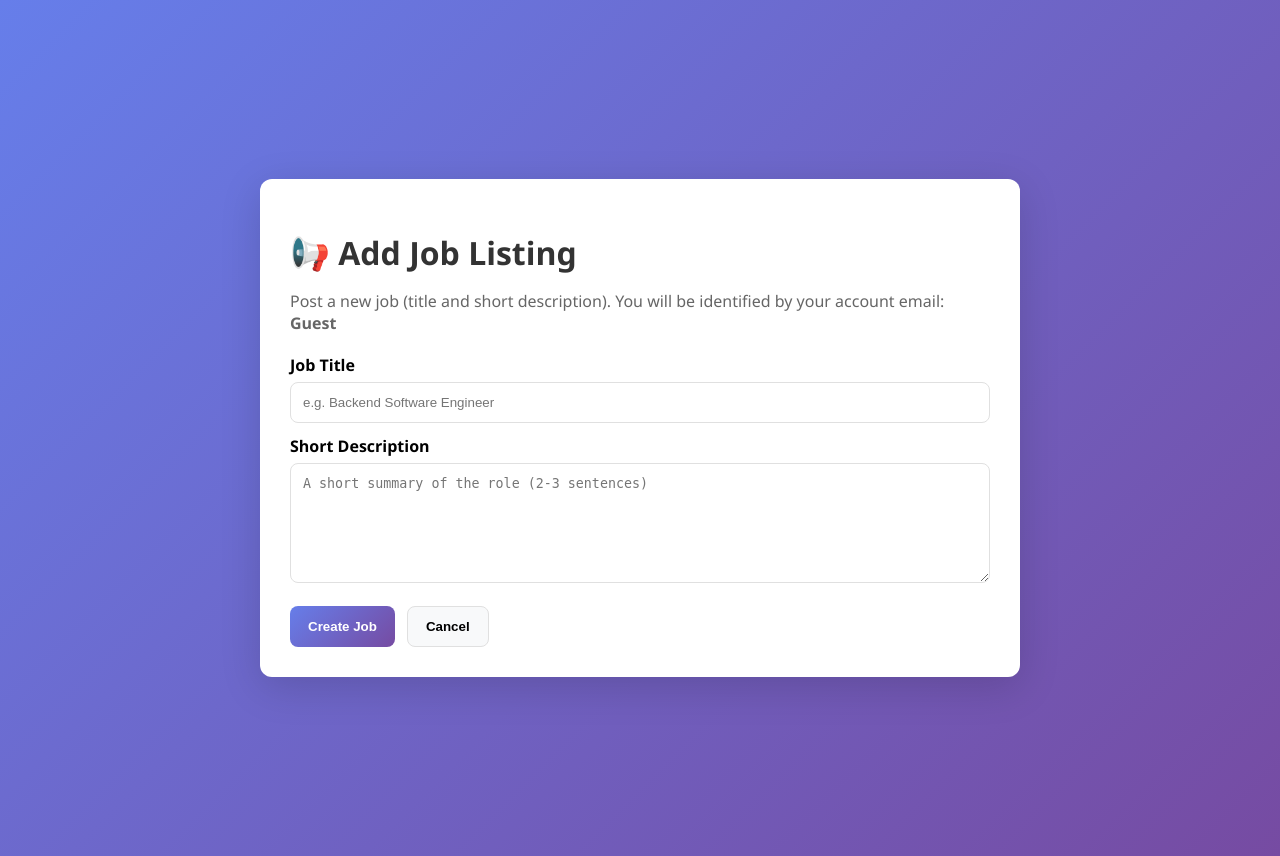
After one commit to internship-plz/NullPointerException, a Flask app: page /company/add_job in a window 1280 px wide. The commit adds this page. Run offline with Flask 3, Linux system fonts and the light colour scheme.

Commit message:
minor ui fixes

```diff
--- a/app.py
+++ b/app.py
@@ -2,6 +2,7 @@ from flask import Flask, render_template, request, jsonify, redirect, url_for
 import json
 import os
 from services.service import Service
+import uuid
 
 # --- Configuration ---
 app = Flask(__name__)
@@ -160,6 +161,94 @@ def home():
     user_role = request.args.get('user_role', 'Unknown')
     return render_template('home.html', user_email=user_email, user_role=user_role)
 
+
+@app.route('/company/add_job')
+def company_add_job():
+    """Render add-job form for companies. Expects `user_email` in query string."""
+    user_email = request.args.get('user_email', 'Guest')
+    return render_template('add_job.html', user_email=user_email)
+
+
+@app.route('/company/jobs')
+def company_jobs():
+    """Display all jobs posted by the logged-in employer."""
+    user_email = request.args.get('user_email', 'Guest')
+
+    users_file = 'data/users.json'
+    if not os.path.exists(users_file):
+        return render_template('company_jobs.html', user_email=user_email, jobs=[])
+
+    with open(users_file, 'r') as f:
+        try:
+            users = json.load(f)
+        except json.JSONDecodeError:
+            return render_template('company_jobs.html', user_email=user_email, jobs=[])
+
+    company_info = users.get(user_email, {})
+    jobs = company_info.get('jobs', [])
+
+    return render_template('company_jobs.html', user_email=user_email, jobs=jobs)
+
+
+@app.route('/company/create_job', methods=['POST'])
+def company_create_job():
+    """Create a simple job (title + description) and save directly to data/users.json.
+
+    This validates the company exists and has role 'employer' (or 'company'), then
+    appends the job to the jobs list.
+    """
+    company_id = request.form.get('email') or request.form.get('company_id')
+    title = (request.form.get('title') or '').strip()
+    description = (request.form.get('description') or '').strip()
+
+    if not company_id or not title:
+        return jsonify({'success': False, 'message': 'Company email and job title are required.'}), 400
+
+    # Load users JSON
+    users_file = 'data/users.json'
+    if not os.path.exists(users_file):
+        return jsonify({'success': False, 'message': 'User database not found.'}), 500
+
+    with open(users_file, 'r') as f:
+        try:
+            users = json.load(f)
+        except json.JSONDecodeError:
+            return jsonify({'success': False, 'message': 'User database is invalid JSON.'}), 500
+
+    company_info = users.get(company_id)
+    if not company_info:
+        return jsonify({'success': False, 'message': 'Company account not found.'}), 404
+
+    role = company_info.get('role', '').lower()
+    if role not in ('company', 'employer'):
+        return jsonify({'success': False, 'message': 'Account is not a company/employer.'}), 403
+
+    # Ensure jobs list exists
+    if 'jobs' not in company_info:
+        users[company_id]['jobs'] = []
+
+    # Create job with minimal defaults
+    job_id = str(uuid.uuid4())
+    job_data = {
+        'job_id': job_id,
+        'title': title,
+        'description': description,
+        'weights': {},
+        'match_threshold': 0.0,
+        'maximum_pay': 0.0,
+        'starting_pay': 0.0
+    }
+
+    users[company_id]['jobs'].append(job_data)
+
+    # Save to file
+    try:
+        with open(users_file, 'w') as f:
+            json.dump(users, f, indent=4)
+        return jsonify({'success': True, 'message': 'Job created successfully.', 'job_id': job_id})
+    except Exception as e:
+        return jsonify({'success': False, 'message': f'Error saving job: {str(e)}'}), 500
+
 @app.route('/job_search', methods=['POST'])
 def job_search():
     """Handles the job search request by calling the service's job_search method."""
--- a/data/users.json
+++ b/data/users.json
@@ -22,5 +22,43 @@
             "Python": 0,
             "C++": 100
         }
+    },
+    "test3@example.com": {
+        "password": "test2",
+        "role": "employer",
+        "name": "jesus",
+        "jobs": []
+    },
+    "test3": {
+        "password": "test3",
+        "role": "employer",
+        "name": "test3emp",
+        "jobs": [
+            {
+                "job_id": "3cae35f4-1733-427c-ad49-ba1504d16f9d",
+                "title": "New Job",
+                "description": "this is a test job",
+                "weights": {},
+                "match_threshold": 0.0,
+                "maximum_pay": 0.0,
+                "starting_pay": 0.0
+            }
+        ]
+    },
+    "test44": {
+        "password": "test",
+        "role": "employer",
+        "name": "test34",
+        "jobs": [
+            {
+                "job_id": "6308198c-ce0f-4e16-a5cc-9a4be262fa19",
+                "title": "This is a new job",
+                "description": "thisis another job",
+                "weights": {},
+                "match_threshold": 0.0,
+                "maximum_pay": 0.0,
+                "starting_pay": 0.0
+            }
+        ]
     }
 }
--- /dev/null
+++ b/templates/add_job.html
@@ -0,0 +1,65 @@
+<!DOCTYPE html>
+<html lang="en">
+<head>
+    <meta charset="utf-8">
+    <meta name="viewport" content="width=device-width,initial-scale=1">
+    <title>Add Job</title>
+    <style>
+        body { font-family: 'Segoe UI', Tahoma, Geneva, Verdana, sans-serif; background: linear-gradient(135deg,#667eea 0%,#764ba2 100%); min-height:100vh; display:flex; align-items:center; justify-content:center; padding:20px }
+        .card { background:white; border-radius:12px; padding:30px; width:100%; max-width:700px; box-shadow:0 10px 40px rgba(0,0,0,0.15)}
+        h1 { margin-bottom:8px; color:#333 }
+        p { color:#666; margin-bottom:20px }
+        label { display:block; margin-bottom:6px; font-weight:600 }
+        input[type=text], textarea { width:100%; padding:12px; border:1px solid #e0e0e0; border-radius:8px; box-sizing:border-box }
+        textarea { min-height:120px }
+        .row { display:flex; gap:12px; margin-top:18px }
+        .btn { padding:12px 18px; border-radius:8px; border:none; cursor:pointer; font-weight:700 }
+        .btn-primary { background:linear-gradient(135deg,#667eea,#764ba2); color:white }
+        .btn-secondary { background:#f8f9fa; border:1px solid #e0e0e0 }
+        .note { font-size:0.9em; color:#888; margin-top:12px }
+    </style>
+</head>
+<body>
+    <div class="card">
+        <h1>📢 Add Job Listing</h1>
+        <p>Post a new job (title and short description). You will be identified by your account email: <strong>{{ user_email }}</strong></p>
+
+        <form id="addJobForm">
+            <input type="hidden" id="email" name="email" value="{{ user_email }}">
+            <label for="title">Job Title</label>
+            <input type="text" id="title" name="title" placeholder="e.g. Backend Software Engineer" required>
+
+            <label for="description" style="margin-top:12px">Short Description</label>
+            <textarea id="description" name="description" placeholder="A short summary of the role (2-3 sentences)"></textarea>
+
+            <div class="row">
+                <button type="button" class="btn btn-primary" onclick="submitJob()">Create Job</button>
+                <button type="button" class="btn btn-secondary" onclick="goBack()">Cancel</button>
+            </div>
+
+            <div id="message" class="note" style="display:none"></div>
+        </form>
+    </div>
+
+    <script>
+        function submitJob(){
+            const email = document.getElementById('email').value;
+            const title = document.getElementById('title').value.trim();
+            const description = document.getElementById('description').value.trim();
+            const msg = document.getElementById('message');
+            msg.style.display = 'none'; msg.textContent = '';
+            if(!email || !title){ msg.style.display='block'; msg.textContent='Email and title are required.'; return }
+
+            const body = `email=${encodeURIComponent(email)}&title=${encodeURIComponent(title)}&description=${encodeURIComponent(description)}`;
+            fetch('/company/create_job', { method:'POST', headers:{'Content-Type':'application/x-www-form-urlencoded'}, body })
+            .then(r=>r.json())
+            .then(data=>{
+                if(data.success){ msg.style.display='block'; msg.textContent='Job created (id: '+(data.job_id||'')+')'; setTimeout(()=>{ window.location.href = '/company/jobs?user_email='+encodeURIComponent(email) },1200) }
+                else { msg.style.display='block'; msg.textContent='Error: '+(data.message||'unknown') }
+            })
+            .catch(e=>{ msg.style.display='block'; msg.textContent='Network error'; console.error(e) })
+        }
+        function goBack(){ const email=document.getElementById('email').value; window.location.href='/company/jobs?user_email='+encodeURIComponent(email) }
+    </script>
+</body>
+</html>
--- a/templates/home.html
+++ b/templates/home.html
@@ -177,6 +177,10 @@
         </div>
 
         <div class="secondary-buttons">
+            {% if user_role and user_role|lower in ['company','employer'] %}
+                <button class="btn-secondary" onclick="window.location.href='/company/add_job?user_email={{ user_email }}'">➕ Post Job</button>
+                <button class="btn-secondary" onclick="window.location.href='/company/jobs?user_email={{ user_email }}'">📋 My Jobs</button>
+            {% endif %}
             <button class="btn-secondary" onclick="handleAbout()">ℹ️ About</button>
             <button class="btn-secondary" onclick="handleAccount()">⚙️ Account</button>
             <button class="btn-secondary" onclick="handleLogout()">🚪 Logout</button>
```
Also changed, not shown: templates/company_jobs.html (added, +57 -0 lines).
